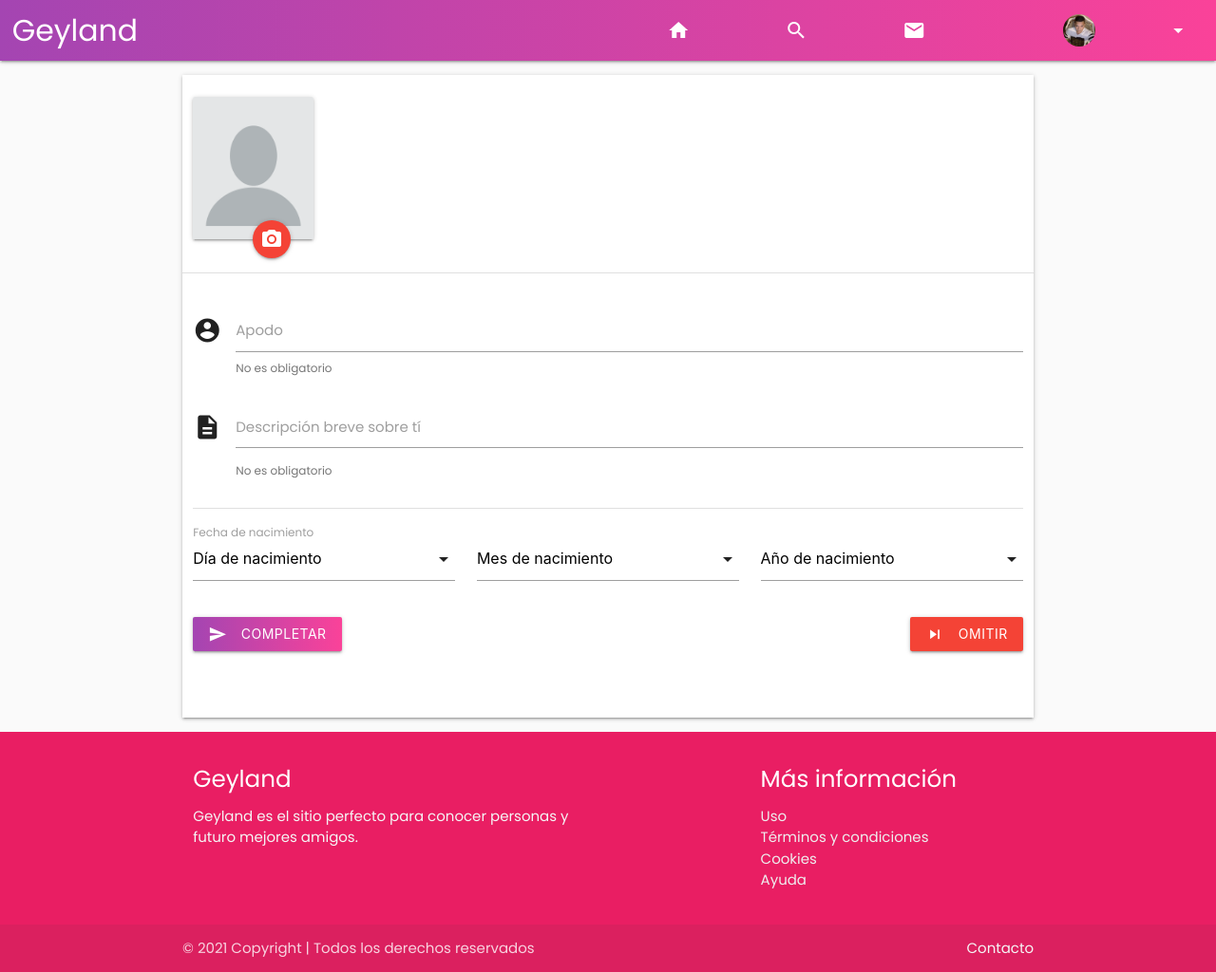
After one commit to Braylin16/geyland, a PHP site: page /complete.php in a window 1280 px wide. The commit adds this page. Shown: the whole page at 95% size. Run offline with PHP 8.4, Linux system fonts and the light colour scheme.

Commit message:
Pagina complete y edit lista

```diff
--- /dev/null
+++ b/complete.php
@@ -0,0 +1,128 @@
+<!DOCTYPE html>
+<html lang="es">
+<head>
+    <meta charset="UTF-8">
+    <meta name="viewport" content="width=device-width, initial-scale=1.0">
+    <title>Geyland</title>
+    <link rel="stylesheet" href="style/style.css">
+    <link rel="stylesheet" href="materialize/css/materialize.min.css">
+    <link rel="stylesheet" href="materialize/css/materialize-icons.css" />
+</head>
+<body class="grey lighten-5">
+
+    <!-- Header -->
+    <?php require_once('frontend/header.php') ?>
+    <!-- Content -->
+    <main class="section">
+        <?php require_once('menu/menu.php') ?>
+
+        <!-- Content -->
+        <section class="container z-depth-1 white">
+            <article class="section">
+
+                <div class="row">
+                    <div class="col s6 m3 xl2">
+                        <div class="card">
+                            <div class="card-image">
+
+                                <img src="images/user.png" alt="Foto de portada" class="materialboxed" height="150">
+
+                                <a href="#modalportada" role="button" class="btn-floating modal-trigger halfway-fab waves-effect waves-light red"><i class="material-icons">photo_camera</i>
+                                </a>
+
+                            </div>
+                        </div>
+                    </div>
+                </div>
+
+                <div class="divider"></div><br>
+
+                <!-- Formulario -->
+                <div class="row">
+                    <form class="col s12">
+                        <div class="row">
+
+                            <!-- Apodo -->
+                            <div class="input-field col s12">
+                            <i class="material-icons prefix">account_circle</i>
+                            <input id="apodo" type="email" class="validate">
+                            <label for="apodo">Apodo</label>
+                            <span class="helper-text" data-error="wrong" data-success="right">No es obligatorio</span>
+                            </div>
+
+                            <!-- Descripcion breve sobre ti -->
+                            <div class="input-field col s12">
+                                <i class="material-icons prefix">description</i>
+                                <textarea id="textarea1" class="materialize-textarea"></textarea>
+                                <label for="textarea1">Descripci&oacute;n breve sobre t&iacute;</label>
+                                <span class="helper-text" data-error="wrong" data-success="right">No es obligatorio</span>
+                            </div>
+
+                            <div class="input-field col s12">
+                                <div class="divider"></div>
+                            </div>
+
+                            <!-- Fecha de nacimiento, dia -->
+                            <div class="input-field col s12 m4 xl4">
+                                <select>
+                                <option value="" disabled selected>D&iacute;a de nacimiento</option>
+                                <option value="1">Option 1</option>
+                                <option value="2">Option 2</option>
+                                <option value="3">Option 3</option>
+                                </select>
+                                <label>Fecha de nacimiento</label>
+                            </div>
+
+                            <!-- Fecha de nacimiento, mes -->
+                            <div class="input-field col s12 m4 xl4">
+                                <select>
+                                <option value="" disabled selected>Mes de nacimiento</option>
+                                <option value="1">Option 1</option>
+                                <option value="2">Option 2</option>
+                                <option value="3">Option 3</option>
+                                </select>
+                                <!-- <label>Fecha de nacimiento</label> -->
+                            </div>
+
+                            <!-- Fecha de nacimiento, year -->
+                            <div class="input-field col s12 m4 xl4">
+                                <select>
+                                <option value="" disabled selected>A&ntilde;o de nacimiento</option>
+                                <option value="1">Option 1</option>
+                                <option value="2">Option 2</option>
+                                <option value="3">Option 3</option>
+                                </select>
+                                <!-- <label>Fecha de nacimiento</label> -->
+                            </div>
+
+                            <!-- Boton enviar form -->
+                            <div class="input-field col s6">
+                                <button class="btn waves-effect btn-color" type="submit" name="action">Completar
+                                    <i class="material-icons left">send</i>
+                                </button>
+                            </div>
+
+                            <!-- Boton omitir -->
+                            <div class="input-field col s6">
+                                <button class="btn waves-effect red right" type="submit" name="action">Omitir
+                                    <i class="material-icons left">skip_next</i>
+                                </button>
+                            </div>
+
+                        </div>
+                    </form>
+                </div>
+
+
+            </article>
+        </section>
+    </main>
+    <!-- Footer -->
+    <?php require_once('frontend/footer.php') ?>
+
+    <!-- Script -->
+    <script src="materialize/js/materialize.min.js"></script>
+    <script src="js/inicialize.js"></script>
+
+</body>
+</html>
--- /dev/null
+++ b/frontend/footer.php
@@ -0,0 +1,26 @@
+<!-- Footer -->
+<footer class="pink page-footer">
+    <div class="container">
+        <div class="row">
+            <div class="col l6 s12">
+            <h5 class="white-text">Geyland</h5>
+            <p class="grey-text text-lighten-4">Geyland es el sitio perfecto para conocer personas y futuro mejores amigos.</p>
+            </div>
+            <div class="col l4 offset-l2 s12">
+            <h5 class="white-text">M&aacute;s informaci&oacute;n</h5>
+            <ul>
+                <li><a class="grey-text text-lighten-3" href="#!">Uso</a></li>
+                <li><a class="grey-text text-lighten-3" href="#!">T&eacute;rminos y condiciones</a></li>
+                <li><a class="grey-text text-lighten-3" href="#!">Cookies</a></li>
+                <li><a class="grey-text text-lighten-3" href="#!">Ayuda</a></li>
+            </ul>
+            </div>
+        </div>
+    </div>
+        <div class="footer-copyright">
+            <div class="container">
+            © 2021 Copyright | Todos los derechos reservados
+            <a class="grey-text text-lighten-4 right" href="#!">Contacto</a>
+        </div>
+    </div>
+</footer>
--- /dev/null
+++ b/frontend/header.php
@@ -0,0 +1,97 @@
+<!-- Header -->
+<header>
+    <!-- Dropdown Structure1 -->
+    <ul id="dropdown1" class="dropdown-content">
+
+        <!-- Perfil -->
+        <li>
+            <a href="#" class="black-text">
+                <i class="material-icons">account_circle</i>
+                Perfil
+            </a>
+        </li>
+
+        <!-- Configuracion -->
+        <li>
+            <a href="setting" class="black-text">
+                <i class="material-icons">settings</i>
+                Configuraci&oacute;n
+            </a>
+        </li>
+
+        <!-- Cambiar pass -->
+        <li>
+            <a href="setting-password" class="black-text">
+                <i class="material-icons">edit</i>
+                Contrase&ntilde;a
+            </a>
+        </li>
+
+        <li class="divider"></li>
+
+        <!-- Cerrar sesion -->
+        <li>
+            <a href="#" class="black-text">
+                <i class="material-icons">power_settings_new</i>
+                Cerrar Sesi&oacute;n
+            </a>
+        </li>
+    </ul>
+
+    <!-- Dropdown Structure2 -->
+    <ul id="dropdown2" class="dropdown-content">
+        <li><a href="#" class="black-text">Mensaje 1</a></li>
+        <li><a href="#" class="black-text">Mensaje 2</a></li>
+        <li class="divider"></li>
+        <li><a href="#" class="black-text">Mensaje 3</a></li>
+    </ul>
+
+    <!-- Navbar -->
+    <div class="navbar-fixed">
+        <nav>
+            <div class="nav-wrapper">
+
+                <!-- Boton para aparecer el menu | Sidenav -->
+                <a href="#" data-target="slide-out" class="sidenav-trigger">
+                    <i class="material-icons">menu</i>
+                </a>
+
+                <!-- Titulo -->
+                <a href="/geyland" class="brand-logo">Geyland</a>
+                <ul class="right hide-on-med-and-down">
+
+                <!-- Boton de inicio -->
+                <li>
+                    <a href="/geyland/home" class="messenger-dropdown">
+                        <i class="material-icons right">home</i>
+                    </a>
+                </li>
+
+                <!-- Boton de busqueda de personas -->
+                <li>
+                    <a href="#">
+                        <i class="material-icons right">search</i>
+                    </a>
+                </li>
+
+                <!-- Boton de leer mensajes -->
+                <li>
+                    <a href="#" class="dropdown-trigger messenger-dropdown" data-target="dropdown2">
+                        <i class="material-icons right">mail</i>
+                    </a>
+                </li>
+
+                <!-- Dropdown Trigger -->
+                <li>
+                    <a class="dropdown-trigger" href="#" data-target="dropdown1">
+                        <img src="images/yo.jpg" alt="Braylin Ivan Payano" class="img-dropdown circle" width="34" height="34">
+                        <i class="material-icons right">arrow_drop_down</i>
+                    </a>
+                </li>
+
+                </ul>
+
+            </div>
+        </nav>
+    </div>
+</header> <!-- End Header -->
--- a/js/inicialize.js
+++ b/js/inicialize.js
@@ -15,4 +15,12 @@ document.addEventListener('DOMContentLoaded', function() {
     var elems = document.querySelectorAll('.sidenav');
     var instances = M.Sidenav.init(elems);
 
+    // Agrandar imagen con un click
+    var elems = document.querySelectorAll('.materialboxed');
+    var instances = M.Materialbox.init(elems);
+
+    // Selectores
+    var elems = document.querySelectorAll('select');
+    var instances = M.FormSelect.init(elems);
+
   });
--- /dev/null
+++ b/menu/menu.php
@@ -0,0 +1,15 @@
+<!-- Menu sidenav responsive -->
+<ul id="slide-out" class="sidenav">
+    <li><div class="user-view">
+    <div class="background">
+        <img src="images/paisaje.jpg">
+    </div>
+    <a href="#user"><img class="circle" src="images/yo.jpg"></a>
+    <a href="#name"><span class="white-text name">Braylin Ivan Payano</span></a>
+    <a href="#email"><span class="white-text email">viraleschanner16@gmail.com</span></a>
+    </div></li>
+    <li><a href="#!"><i class="material-icons">account_circle</i>Perfil</a></li>
+    <li><a href="#!"><i class="material-icons">settings</i>Configuraci&oacute;n</a></li>
+    <li><a href="#!"><i class="material-icons">mail</i>Chat</a></li>
+    <li><a href="#!"><i class="material-icons">search</i>Buscar persona</a></li>
+</ul><!-- Fin menu -->
--- a/style/style.css
+++ b/style/style.css
@@ -18,7 +18,7 @@ nav {
 }
 
 .img-dropdown {
-  margin: 15px 20px;
+  margin: 15px 60px;
 }
 
 .messenger-dropdown {
```
Also changed, not shown: home.php (+4 -85 lines), setting-password.php (added, +69 -0 lines), setting.php (added, +76 -0 lines).
